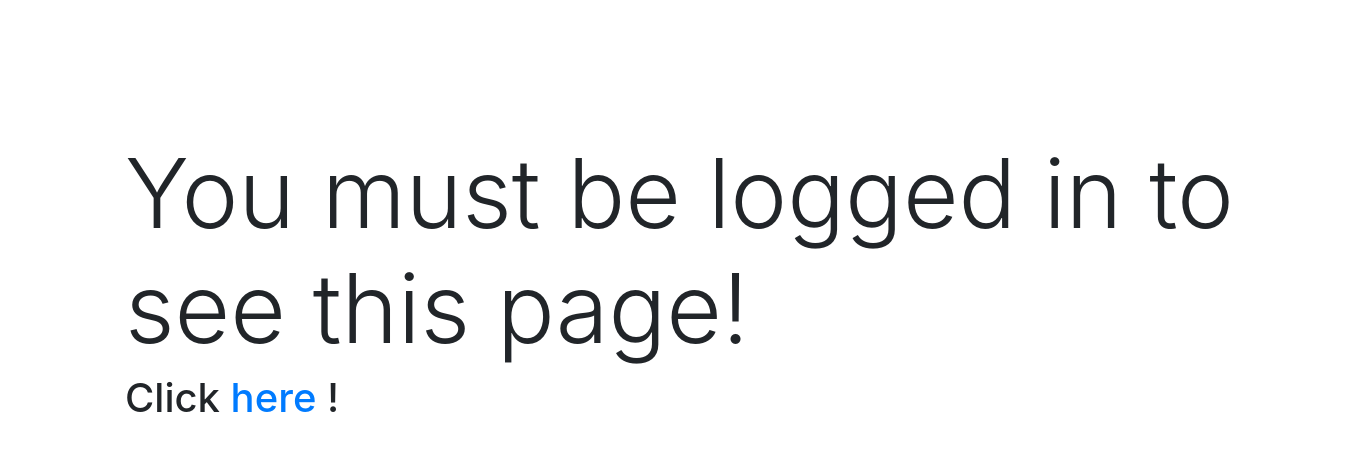
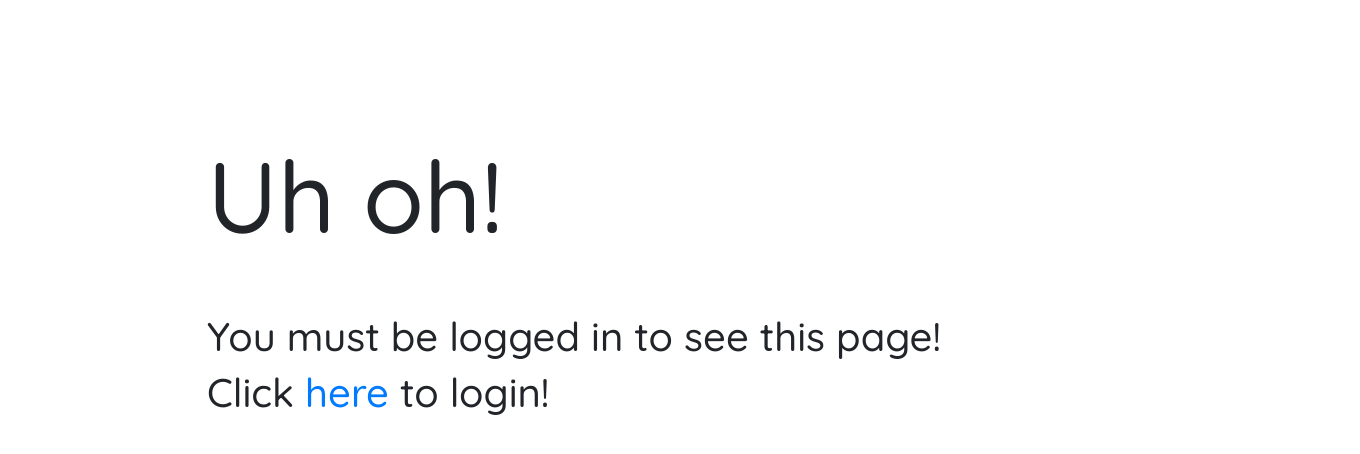
Before and after one commit to Aaryamann171/dbug-django, a Django app: page /home in a window 1360 px wide. Shown: the part 106-560 px from the top of the page. Run offline with Django 3.2, Linux system fonts and the light colour scheme; some libraries are stand-ins or nearby versions.

Commit message:
minor changes in user not logged in page

```diff
--- a/templates/home.html
+++ b/templates/home.html
@@ -111,10 +111,12 @@
   </tr>
 </table>
 {% else %}
-<div class="container" style="margin-top: 10%;">
+<div class="container" style="margin-top: 10%; font-family: 'Quicksand', sans-serif; margin-left: 12em;">
 
-  <h1 class=display-1>You must be logged in to see this page!</h1>
-  <h1>Click<a href="/login/"> here </a>!</h1>
+  <h1 style=" font-size: 100px">
+  <strong">Uh oh!</strong"></h1><br><br>
+  <h1> You must be logged in to see this page!</h1>
+  <h1>Click <a href="/login/" style="text-decoration: none">here</a> to login!</h1>
 </div>
 {% endif %}
 
```
Also changed, not shown: requirements.txt (added, +15 -0 lines), db.sqlite3.
